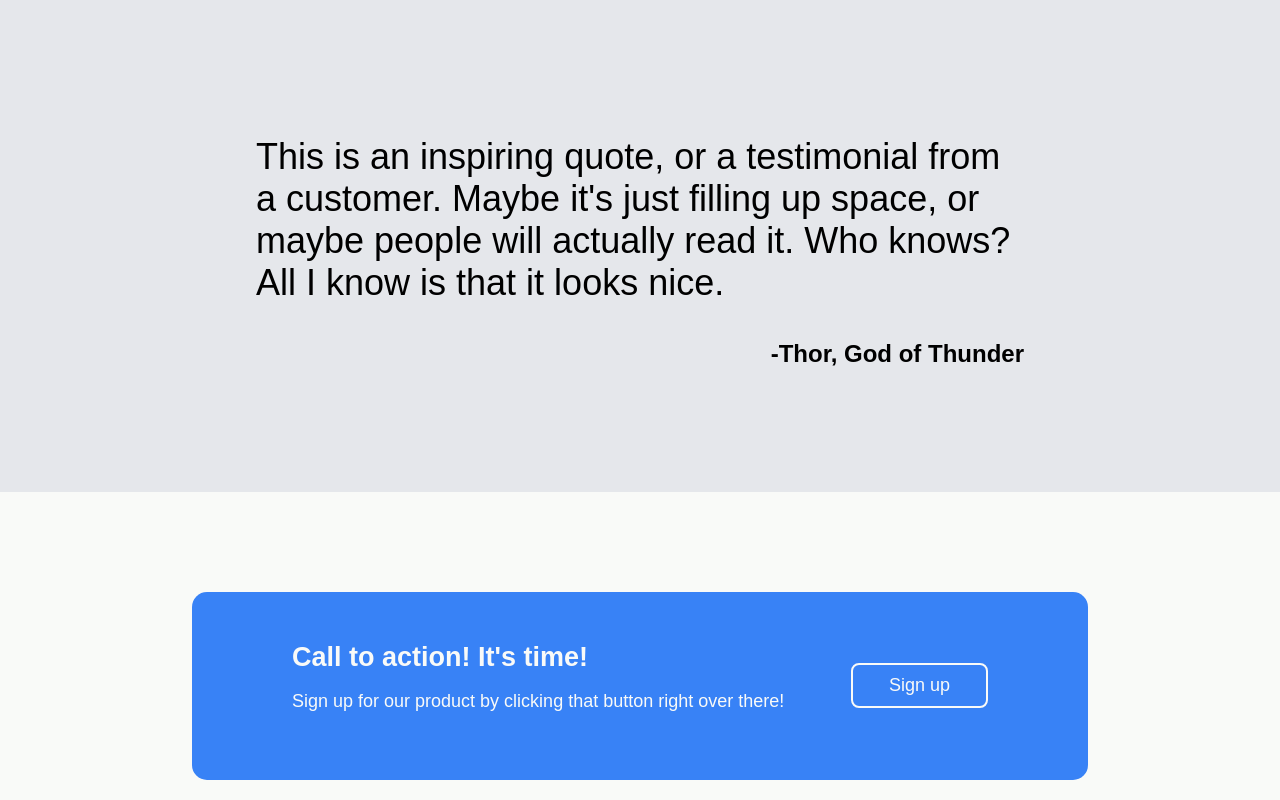
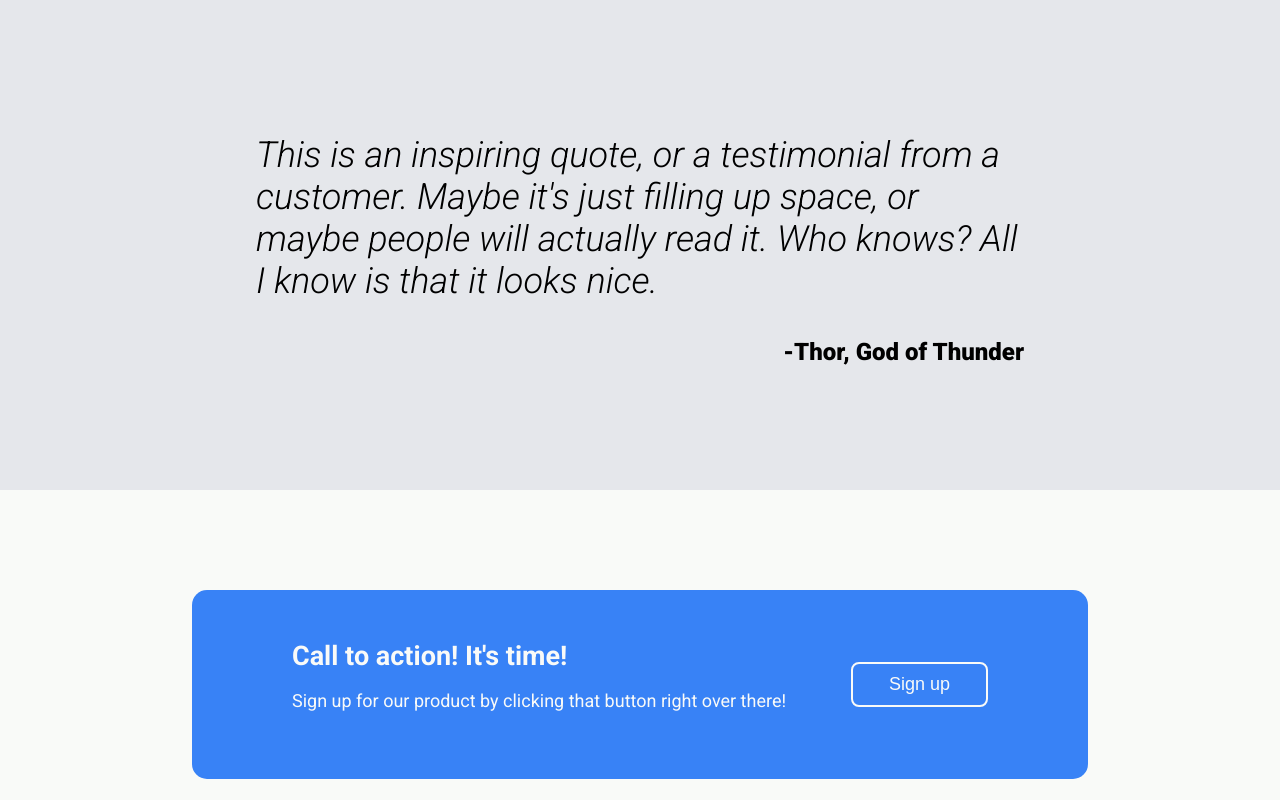
Before and after one commit to gk-sg/odin-landing-page, a plain HTML site: page index.html in a window 1280 px wide. Shown: the part 1460-2260 px from the top of the page. Drawn offline with Linux system fonts and the light colour scheme.

Commit message:
Add Roboto font, italicize quote

```diff
--- a/index.html
+++ b/index.html
@@ -5,6 +5,9 @@
     <meta name="viewport" content="width=device-width, initial-scale=1.0">
     <title>Document</title>
     <link rel="stylesheet" href="style.css">
+    <link rel="preconnect" href="https://fonts.googleapis.com">
+    <link rel="preconnect" href="https://fonts.gstatic.com" crossorigin>
+    <link href="https://fonts.googleapis.com/css2?family=Roboto:ital,wght@0,100..900;1,100..900&display=swap" rel="stylesheet">
 </head>
 <body>
 
--- a/style.css
+++ b/style.css
@@ -1,6 +1,6 @@
 body {
     margin: 0;
-    font-family: Arial, Helvetica, sans-serif;
+    font-family: "Roboto", sans-serif;
     font-size: 18px;
 }
 
@@ -107,6 +107,7 @@
 .quote-text {
     font-size: 36px;
     font-weight: 300;
+    font-style: italic;
 }
 
 .attribution {
```
